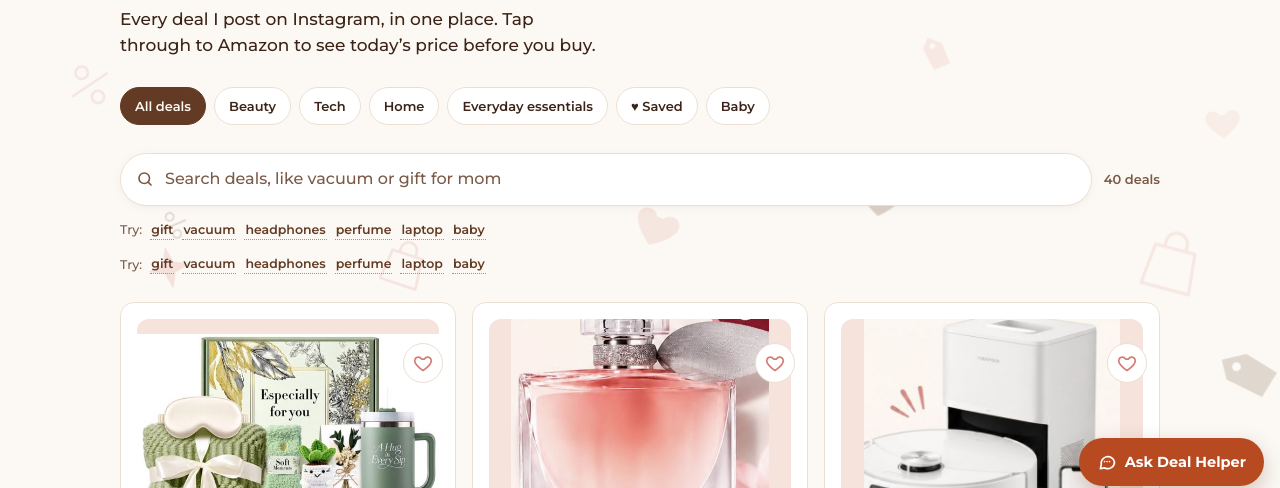
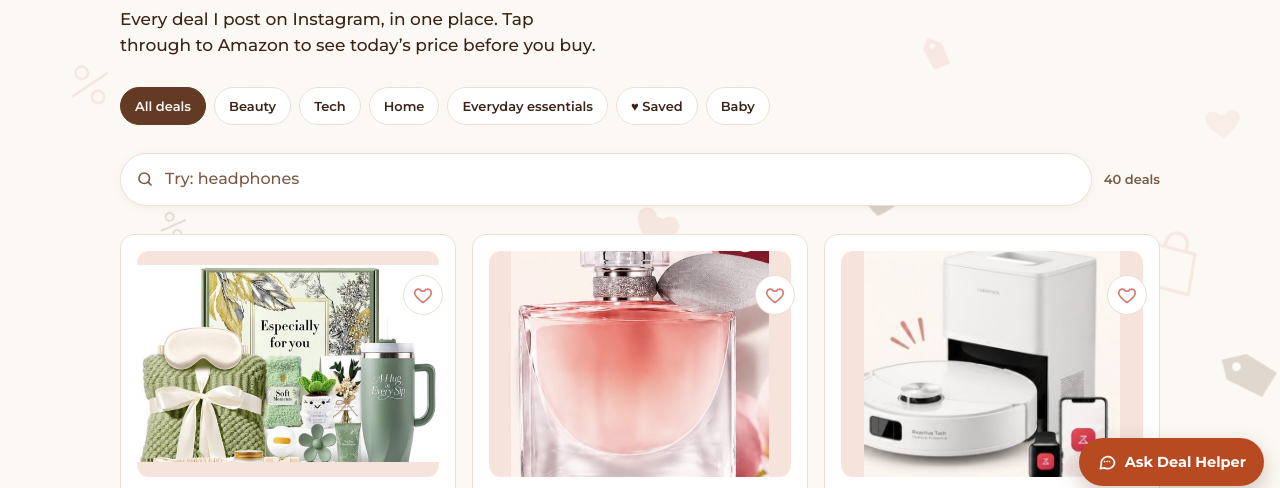
Before and after one commit to dealsgotreal/dealsgotreal-site, a plain HTML site: page index.html in a window 1280 px wide. Shown: the part 298-786 px from the top of the page. Drawn offline with Linux system fonts and the light colour scheme.

Commit message:
Move search suggestions into the search bar placeholder, remove duplicate Try rows
Co-Authored-By: Claude Sonnet 5.5 <noreply@anthropic.com>
Claude-Session: https://claude.ai/code/session_01FfBoWp1y6XMp7RGo6EYVch

```diff
--- a/index.html
+++ b/index.html
@@ -222,26 +222,10 @@ footer p { margin: 0; }
   <div class="tools-row">
     <div class="searchbox">
       <svg class="s-ico" viewBox="0 0 24 24" aria-hidden="true"><circle cx="11" cy="11" r="7"/><path d="M20 20l-3.5-3.5"/></svg>
-      <input class="search" id="q" type="search" placeholder="Search deals, like vacuum or gift for mom" aria-label="Search deals" autocomplete="off" enterkeyhint="search">
+      <input class="search" id="q" type="search" placeholder="Try: vacuum" aria-label="Search deals" autocomplete="off" enterkeyhint="search">
       <button class="s-clear" id="sClear" type="button" aria-label="Clear search" hidden>&times;</button>
     </div>
     <span class="count" id="count" aria-live="polite"></span>
-  </div>
-  <div class="try">Try:
-    <button type="button" data-q="gift">gift</button>
-    <button type="button" data-q="vacuum">vacuum</button>
-    <button type="button" data-q="headphones">headphones</button>
-    <button type="button" data-q="perfume">perfume</button>
-    <button type="button" data-q="laptop">laptop</button>
-    <button type="button" data-q="baby">baby</button>
-  </div>
-  <div class="try">Try:
-    <button type="button" data-q="gift">gift</button>
-    <button type="button" data-q="vacuum">vacuum</button>
-    <button type="button" data-q="headphones">headphones</button>
-    <button type="button" data-q="perfume">perfume</button>
-    <button type="button" data-q="laptop">laptop</button>
-    <button type="button" data-q="baby">baby</button>
   </div>
 
   <section class="grid" aria-label="Deals">
@@ -956,4 +940,8 @@ footer p { margin: 0; }
   form.addEventListener('submit', function (e) { e.preventDefault(); var v = input.value; input.value = ''; ask(v); });
   window.DGRassistant = { ask: ask, local: localReply, deals: deals };
 })();
+
+(function(){var q=document.getElementById('q');if(!q)return;var ex=['vacuum','gift for mom','headphones','perfume','laptop','air fryer','baby'],i=0;
+if(window.matchMedia&&window.matchMedia('(prefers-reduced-motion: reduce)').matches)return;
+setInterval(function(){if(q.value||document.activeElement===q)return;i=(i+1)%ex.length;q.placeholder='Try: '+ex[i];},2500);})();
 </script>
```
